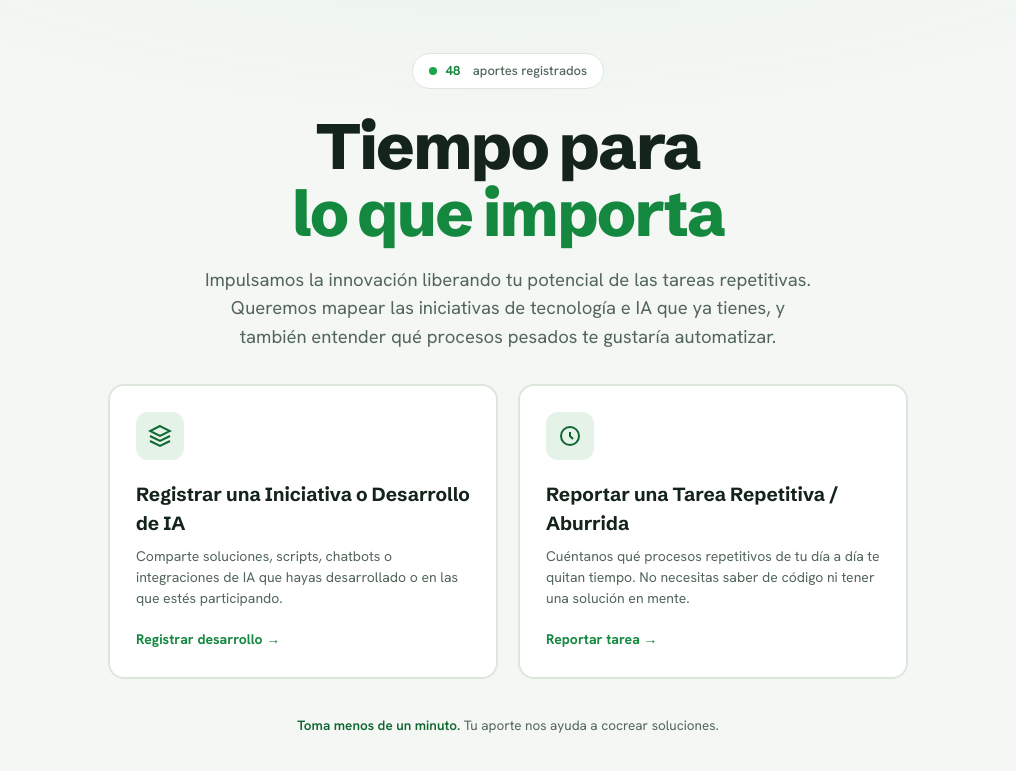
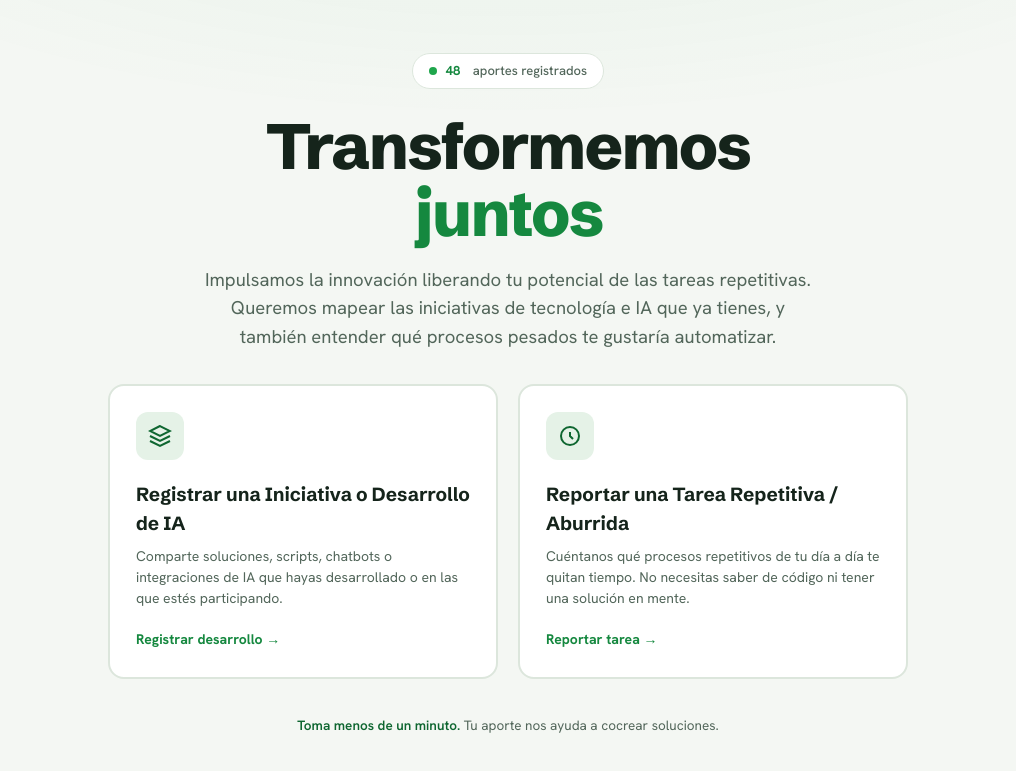
Before and after one commit to dianakcastano/IA_Ikusi_, a website: page index.html in a window 1280 px wide. Shown: the part 57-828 px from the top of the page, without its empty margins (132-1148 px from the left). Drawn offline with Linux system fonts and the light colour scheme.

Commit message:
Update index.html

```diff
--- a/index.html
+++ b/index.html
@@ -3,7 +3,7 @@
 <head>
 <meta charset="UTF-8">
 <meta name="viewport" content="width=device-width, initial-scale=1.0">
-<title>Tiempo para lo que importa · Ikusi</title>
+<title>Transformemos Juntos · Ikusi</title>
 <link rel="preconnect" href="https://fonts.googleapis.com">
 <link rel="preconnect" href="https://fonts.gstatic.com" crossorigin>
 <link href="https://fonts.googleapis.com/css2?family=Schibsted+Grotesk:wght@500;600;700;800&family=Hanken+Grotesk:wght@400;500;600;700&display=swap" rel="stylesheet">
@@ -348,7 +348,7 @@
   <!-- HERO -->
   <section class="screen active" id="hero">
     <div class="hero-pill"><span class="live"></span> <b id="liveN">48</b>&nbsp;aportes registrados</div>
-    <h1 class="hero-title">Tiempo para<br><em>lo que importa</em></h1>
+    <h1 class="hero-title">Transformemos<br><em>juntos</em></h1>
     <p class="hero-sub">Impulsamos la innovación liberando tu potencial de las tareas repetitivas. Queremos mapear las iniciativas de tecnología e IA que ya tienes, y también entender qué procesos pesados te gustaría automatizar.</p>
 
     <div class="choice-container">
```
